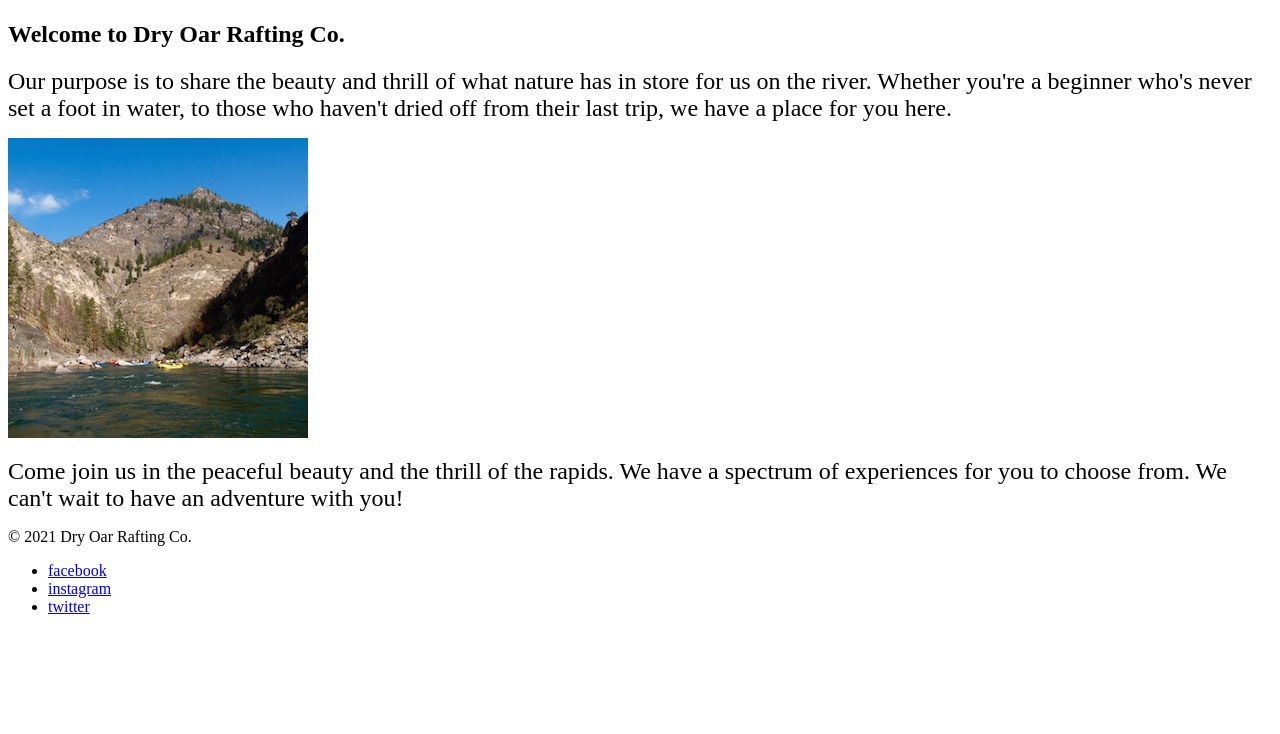
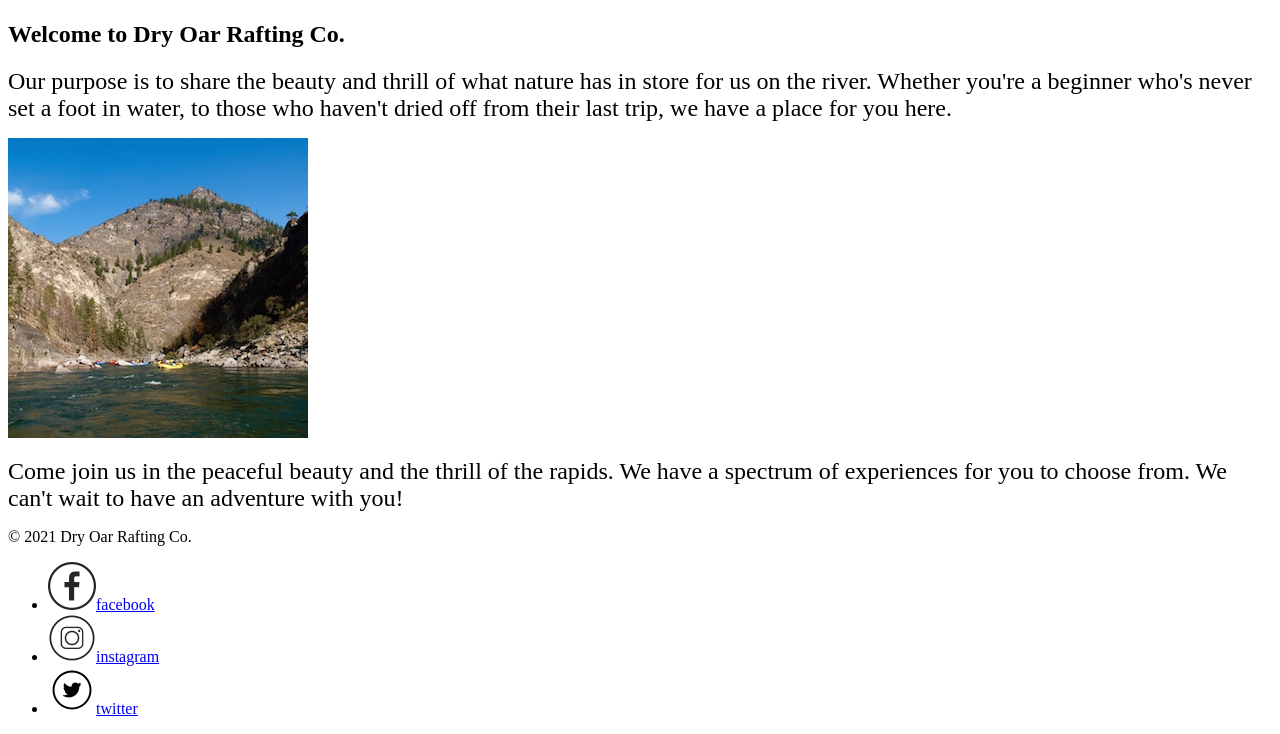
Before and after one commit to allimac2586/wdd130, a plain HTML site: page week4/index.html in a window 1280 px wide. Shown: the part 1165-1899 px from the top of the page. Before the commit the page ends 1797 px from the top, so only its background shows below. Drawn offline with Linux system fonts and the light colour scheme.

Commit message:
fixed href for icon

```diff
--- a/week4/index.html
+++ b/week4/index.html
@@ -69,9 +69,21 @@
       </div>
       <div class="social">
         <ul>
-          <li><a href="images/facebooks_icon.png">facebook</a></li>
-          <li><a href="images/instagram_icon.png">instagram</a></li>
-          <li><a href="images/twitters_icon.png">twitter</a></li>
+          <li>
+            <a href="http://facebook.com/"
+              ><img src="images/facebooks_icon.png" />facebook</a
+            >
+          </li>
+          <li>
+            <a href="http://instagram.com/"
+              ><img src="images/instagram_icon.png" />instagram</a
+            >
+          </li>
+          <li>
+            <a href="http://twitter.com/"
+              ><img src="images/twitters_icon.png" />twitter</a
+            >
+          </li>
         </ul>
       </div>
     </footer>
```
